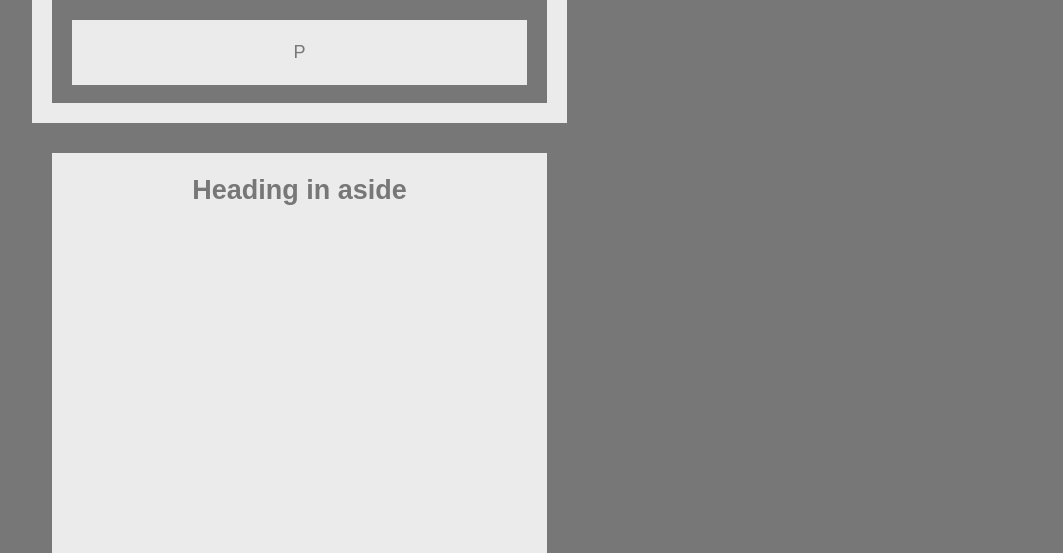
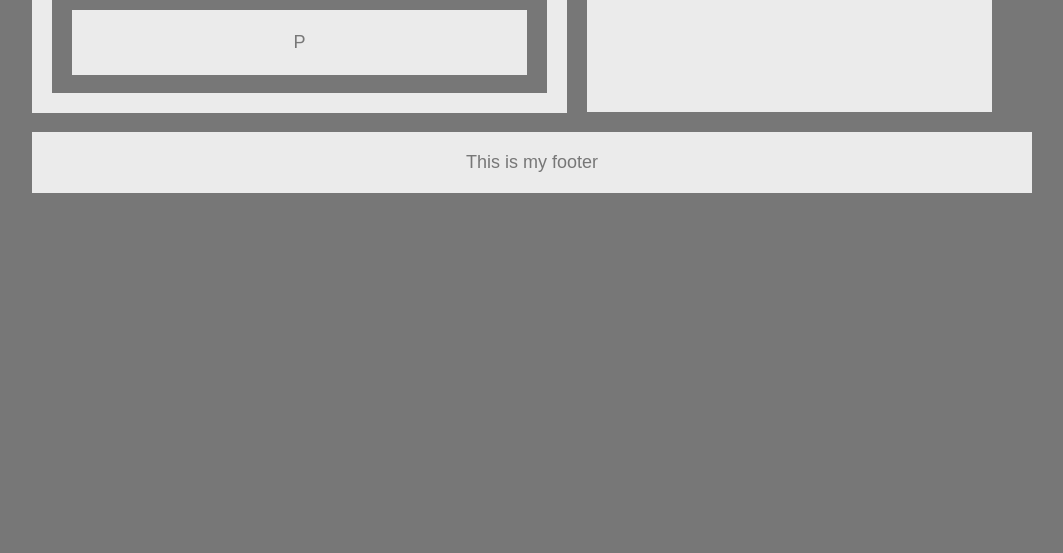
Before and after one commit to amrozinski88/HW-Wireframe, a plain HTML site: page index.html in a window 1280 px wide. Shown: the part 370-923 px from the top of the page, without its empty margins (128-1191 px from the left). After the commit the page ends 800 px from the top, so only its background shows below. Drawn offline with Linux system fonts and the light colour scheme.

Commit message:
added footer still working on aside sizing

```diff
--- a/style.css
+++ b/style.css
@@ -16,7 +16,8 @@ body {
 #top {
     background-color: #ebebeb;
     padding: 20px;
-    margin-bottom: 20px;
+    margin-bottom: 10px;
+    margin-top: 10px;
     text-align: center;
     width: 100%;
 }
@@ -35,7 +36,7 @@ section {
     background-color: #ebebeb;
     width: 495px;
     float: left;
-    margin-top: 30px;
+    margin-top: 20px;
     padding: 20px;
 }
 
@@ -65,13 +66,25 @@ h2{
 aside {
     background-color: #ebebeb;
     float: left;
-    margin-top: 30px;
+    margin-top: 20px;
     margin-left: 20px;
-    width: 495px;
-    height: 400px;
+    width: 380px;
+    height: 320px;
+    padding-right: 25px;
+    display: block;
+    margin-bottom: 20px;
+    text-align: center;
 }
 
-.clear {
+h1 {
+
+}
+
+footer {
+    clear: both;
+    background-color: #ebebeb;
+    padding: 20px;
+    margin-top: 100px;
     display: block;
-    clear:auto
+    width: 100%;
 }
```
